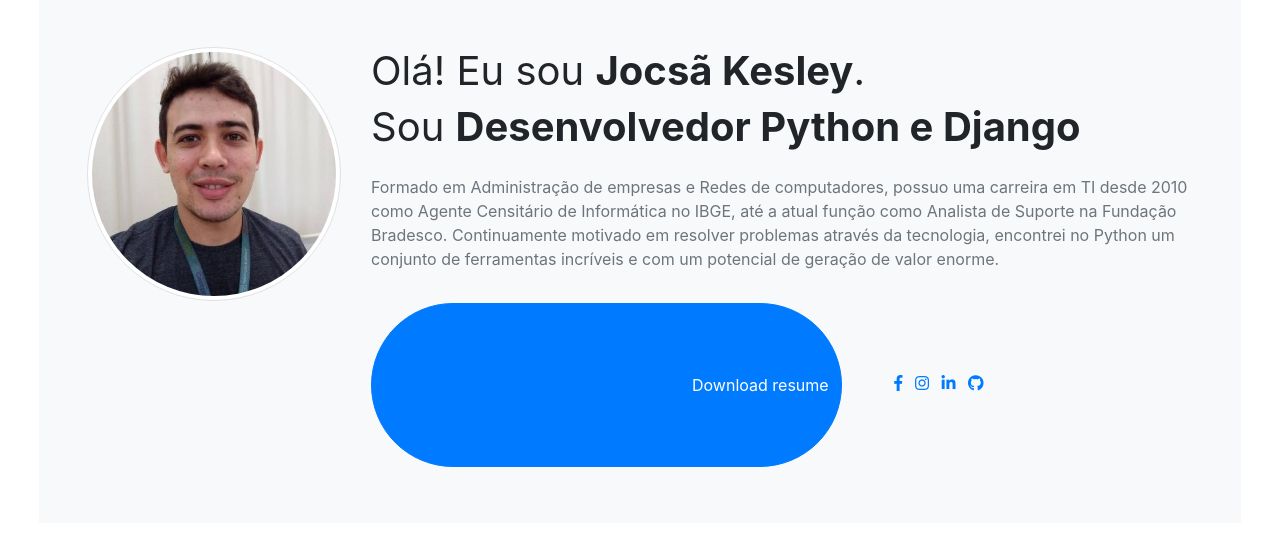
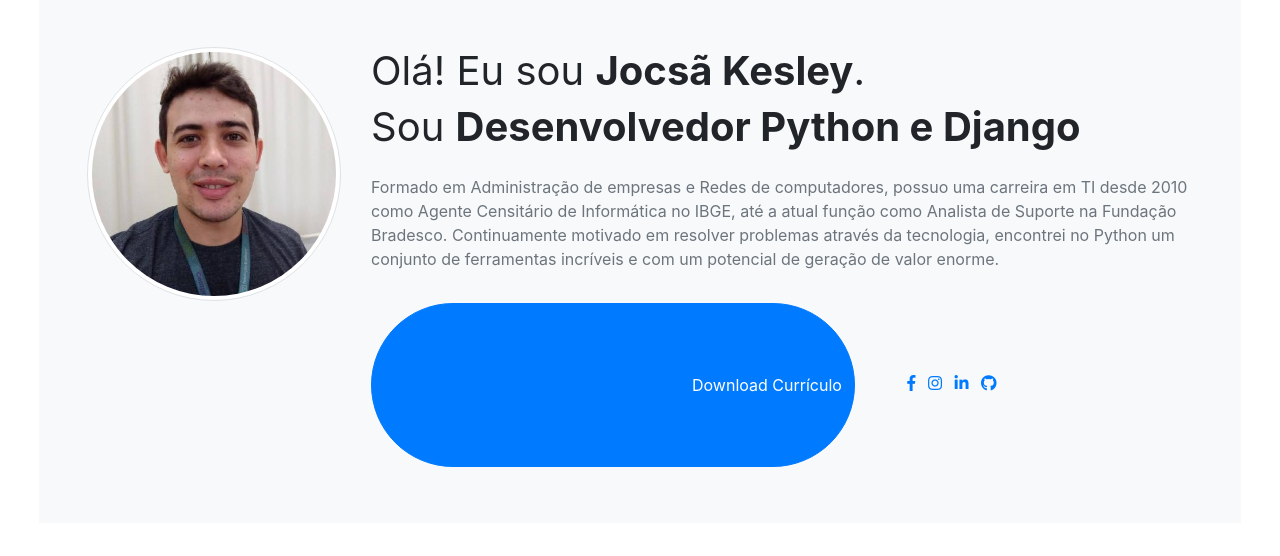
Before and after one commit to jocsakesley/blog-jocsa-kesley, a Django app: template blog/sobre/templates/sobre/sobre.html in a window 1280 px wide. Shown: the part 509-1065 px from the top of the page. Run offline with Django 3.2, Linux system fonts and the light colour scheme; the template is opened without the code that fills it, so the values that code supplies are empty; some libraries are stand-ins or nearby versions.

Commit message:
Adicionando link de currículo

```diff
--- a/blog/sobre/templates/sobre/sobre.html
+++ b/blog/sobre/templates/sobre/sobre.html
@@ -26,10 +26,10 @@
                 <p class="text-muted mb-4">Formado em Administração de empresas e Redes de computadores, possuo uma carreira em TI desde 2010 como Agente Censitário de Informática no IBGE, até a atual função como Analista de Suporte na Fundação Bradesco. Continuamente motivado em resolver problemas através da tecnologia, encontrei no Python um conjunto de ferramentas incríveis e com um potencial de geração de valor enorme.</p>
                 <p class="text-muted mb-4"></p>
                 <ul class="list-inline mb-0">
-                  <li class="list-inline-item mr-5 my-2"><a class="btn btn-primary rounded-pill" href="#">
+                  <li class="list-inline-item mr-5 my-2"><a class="btn btn-primary rounded-pill" href="https://drive.google.com/file/d/1UmLTBQzyg2sJ069mhk4WJUjYPUQsyKz0/view?usp=sharing">
                       <svg class="svg-icon mr-2 align-middle svg-icon-sm">
                         <use xlink:href="#survey-1"> </use>
-                      </svg><span class="align-middle">Download resume</span></a></li>
+                      </svg><span class="align-middle">Download Currículo</span></a></li>
                   <li class="list-inline-item my-2">
                     <ul class="list-inline mb-0">
                       <li class="list-inline-item"><a class="reset-anchor" href="https://pt-br.facebook.com/Jockbass"> <i class="fab fa-facebook-f"></i></a></li>
```
